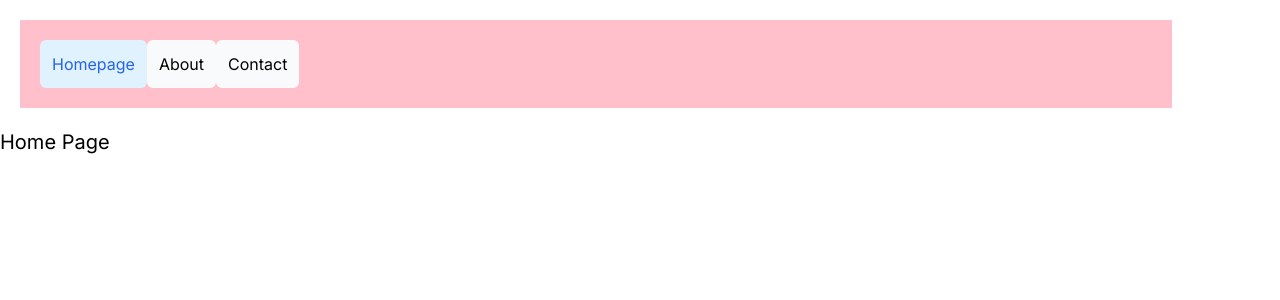
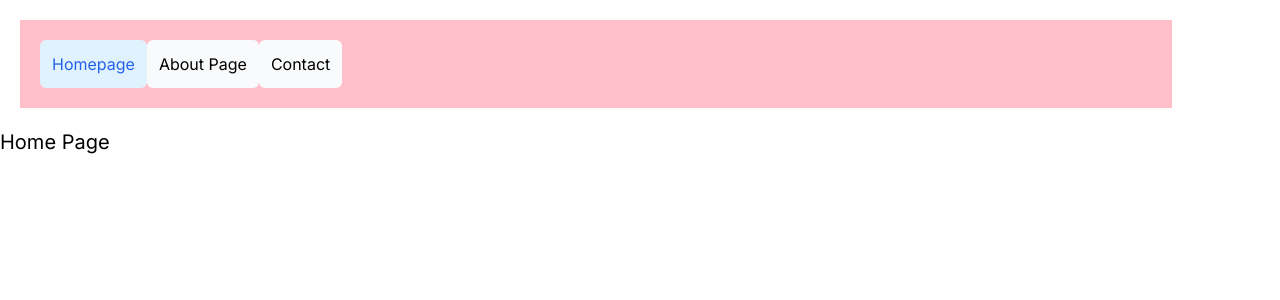
Before and after one commit to liyajosy/nextjs, a Next.js app: page / in a window 1280 px wide. Shown: the top 300 px of the page. Built offline with nearby package versions, Linux system fonts and the light colour scheme.

Commit message:
updated config

```diff
--- a/package.json
+++ b/package.json
@@ -1,14 +1,12 @@
 {
   "name": "next-app",
   "version": "0.1.0",
-  "homepage": "https://liyajosy.github.io/next-pages",
+  "homepage": "https://liyajosy.github.io/next-app",
   "private": true,
   "scripts": {
     "dev": "next dev",
     "build": "next build",
-    "predeploy": "npm run build",
-    "deploy": "gh-pages -d build",
-    "start": "next start",
+     "start": "next start",
     "lint": "next lint"
   },
   "dependencies": {
--- a/src/app/layout.js
+++ b/src/app/layout.js
@@ -6,7 +6,7 @@ import Navbar from "@/components/navbar/Navbar";
 const inter = Inter({ subsets: ["latin"] });
 
 export const metadata = {
-  title: " Next App",
+  title: "Next App",
   description: "Generated by create next app",
 };
 
--- a/src/components/navbar/Navbar.jsx
+++ b/src/components/navbar/Navbar.jsx
@@ -16,12 +16,8 @@ const Navbar = ()=>{
                 'bg-sky-100 text-blue-600': pathname === "/",
               },
             )} >Homepage</Link>
-            <Link href ="/about" className={clsx(
-              'justify-center gap-2 rounded-md bg-gray-50 p-3 ',
-              {
-                'bg-sky-100 text-blue-600': pathname === "/about",
-              },
-            )}>About</Link>
+            <Link href ="/about" className={clsx('justify-center gap-2 rounded-md bg-gray-50 p-3 ', { 'bg-sky-100 text-blue-600': pathname === "/about",}, )}>
+                About Page</Link>
             <Link href ="/contact"className={clsx(
               'justify-center gap-2 rounded-md bg-gray-50 p-3 ',
               {
```
